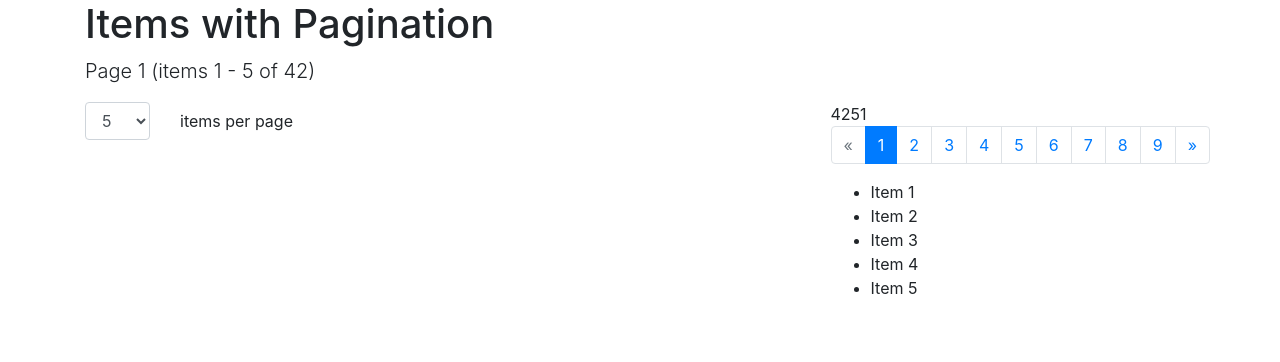
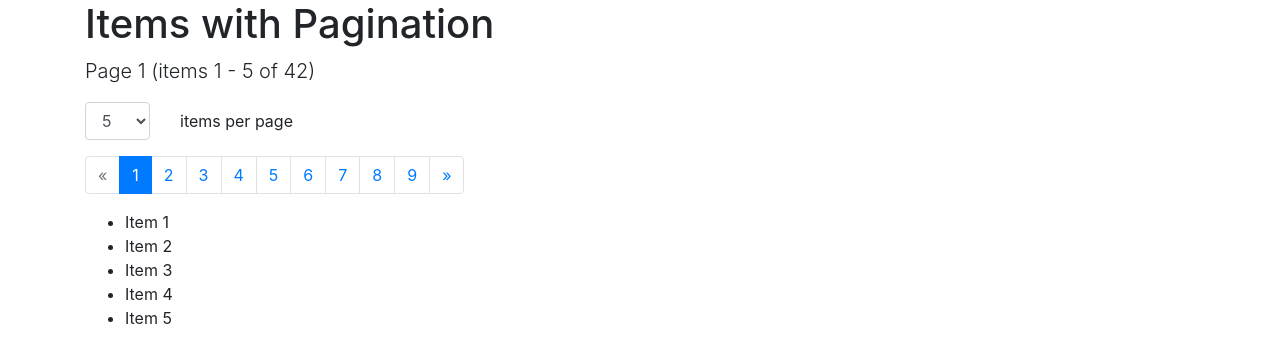
Before and after one commit to mate-academy/react_pagination, a React (Create React App) app: page / in a window 1280 px wide. Shown: the top 362 px of the page. Built offline with nearby package versions, Linux system fonts and the light colour scheme.

Commit message:
hate cypress

```diff
--- a/src/App.tsx
+++ b/src/App.tsx
@@ -1,5 +1,6 @@
 import React, { useState } from 'react';
 import './App.css';
+
 import { getNumbers } from './utils';
 
 import { Pagination } from './components/Pagination';
@@ -9,11 +10,22 @@ const items = getNumbers(1, 42)
   .map(n => `Item ${n}`);
 
 export const App: React.FC = () => {
-  const [itemsPerPage, setItemsPerPage] = useState('5');
+  const [itemsPerPage, setItemsPerPage] = useState(5);
+  const [currentPage, setCurrentPage] = useState(1);
+
+  const total = items.length;
+  const perPageItems = [3, 5, 10, 20];
+  const firstItemIndex = (currentPage - 1) * itemsPerPage;
+  const lastItemIndex = firstItemIndex + itemsPerPage;
+  const currentItems = items.slice(
+    firstItemIndex,
+    lastItemIndex,
+  );
 
   const getPerPage = (event: React.ChangeEvent<HTMLSelectElement>) => {
     event.preventDefault();
-    setItemsPerPage(event.target.value);
+    setItemsPerPage(+event.target.value);
+    setCurrentPage(1);
   };
 
   return (
@@ -21,7 +33,7 @@ export const App: React.FC = () => {
       <h1>Items with Pagination</h1>
 
       <p className="lead" data-cy="info">
-        {`Page 1 (items 1 - 5 of ${items.length})`}
+        {`Page ${currentPage} (items ${firstItemIndex + 1} - ${total < lastItemIndex ? total : lastItemIndex} of ${total})`}
       </p>
 
       <div className="form-group row">
@@ -33,23 +45,34 @@ export const App: React.FC = () => {
             defaultValue={5}
             onChange={getPerPage}
           >
-            <option value="3">3</option>
-            <option value="5">5</option>
-            <option value="10">10</option>
-            <option value="20">20</option>
+            {perPageItems.map(option => (
+              <option value={option} key={option}>{option}</option>
+            ))}
           </select>
         </div>
 
         <label htmlFor="perPageSelector" className="col-form-label col">
           items per page
         </label>
+      </div>
 
-        <Pagination
-          total={42}
-          perPage={+itemsPerPage}
-          currentPage={1}
-        />
-      </div>
+      <Pagination
+        total={total}
+        perPage={itemsPerPage}
+        currentPage={currentPage}
+        onPageChange={setCurrentPage}
+      />
+
+      <ul>
+        {currentItems.map((item) => (
+          <li
+            key={item}
+            data-cy="item"
+          >
+            {item}
+          </li>
+        ))}
+      </ul>
     </div>
   );
 };
--- a/src/components/Pagination/Pagination.tsx
+++ b/src/components/Pagination/Pagination.tsx
@@ -1,101 +1,97 @@
 import React from 'react';
+import classNames from 'classnames';
+
+import { getNumbers } from '../../utils';
 
 type Props = {
   total: number;
   perPage: number;
   currentPage: number;
+  onPageChange: (page: number) => void;
 };
 
 export const Pagination: React.FC<Props> = ({
   total,
   perPage,
   currentPage,
+  onPageChange,
 }) => {
+  const pagesCount = getNumbers(1, Math.ceil(total / perPage));
+
+  const handleChangePage = (page: number) => {
+    if (page !== currentPage) {
+      onPageChange(page);
+    }
+  };
+
+  const handleNextPage = () => {
+    if (currentPage !== pagesCount.length) {
+      onPageChange(currentPage + 1);
+    }
+  };
+
+  const handlePrevPage = () => {
+    if (currentPage !== 1) {
+      onPageChange(currentPage - 1);
+    }
+  };
+
   return (
-    <div className="ad">
-      <div>
-        {total}
-        {perPage}
-        {currentPage}
-      </div>
-
     <div>
       <ul className="pagination">
-          <li className="page-item disabled">
+        <li
+          className={classNames(
+            'page-item',
+            { disabled: currentPage === 1 },
+          )}
+        >
           <a
             data-cy="prevLink"
             className="page-link"
             href="#prev"
-              aria-disabled="true"
+            aria-disabled={currentPage === 1}
+            onClick={handlePrevPage}
           >
             «
           </a>
         </li>
-          <li className="page-item active">
-            <a data-cy="pageLink" className="page-link" href="#1">
-              1
+
+        {pagesCount.map(page => (
+          <li
+            key={page}
+            className={classNames(
+              'page-item',
+              { active: page === currentPage },
+            )}
+          >
+            <a
+              data-cy="pageLink"
+              className="page-link"
+              href={`#${page}`}
+              onClick={() => handleChangePage(page)}
+            >
+              {page}
             </a>
           </li>
-          <li className="page-item">
-            <a data-cy="pageLink" className="page-link" href="#2">
-              2
-            </a>
-          </li>
-          <li className="page-item">
-            <a data-cy="pageLink" className="page-link" href="#3">
-              3
-            </a>
-          </li>
-          <li className="page-item">
-            <a data-cy="pageLink" className="page-link" href="#4">
-              4
-            </a>
-          </li>
-          <li className="page-item">
-            <a data-cy="pageLink" className="page-link" href="#5">
-              5
-            </a>
-          </li>
-          <li className="page-item">
-            <a data-cy="pageLink" className="page-link" href="#6">
-              6
-            </a>
-          </li>
-          <li className="page-item">
-            <a data-cy="pageLink" className="page-link" href="#7">
-              7
-            </a>
-          </li>
-          <li className="page-item">
-            <a data-cy="pageLink" className="page-link" href="#8">
-              8
-            </a>
-          </li>
-          <li className="page-item">
-            <a data-cy="pageLink" className="page-link" href="#9">
-              9
-            </a>
-          </li>
-          <li className="page-item">
+        ))}
+
+        <li
+          className={classNames(
+            'page-item',
+            { disabled: currentPage === pagesCount.length },
+          )}
+        >
           <a
             data-cy="nextLink"
             className="page-link"
             href="#next"
-              aria-disabled="false"
+            aria-disabled={currentPage === pagesCount.length}
+            onClick={handleNextPage}
           >
             »
           </a>
         </li>
       </ul>
-
-        <ul>
-          <li data-cy="item">Item 1</li>
-          <li data-cy="item">Item 2</li>
-          <li data-cy="item">Item 3</li>
-          <li data-cy="item">Item 4</li>
-          <li data-cy="item">Item 5</li>
-        </ul>
-      </div>
     </div>
   );
 };
```
Lines whose indentation alone changed are shown as unchanged.
